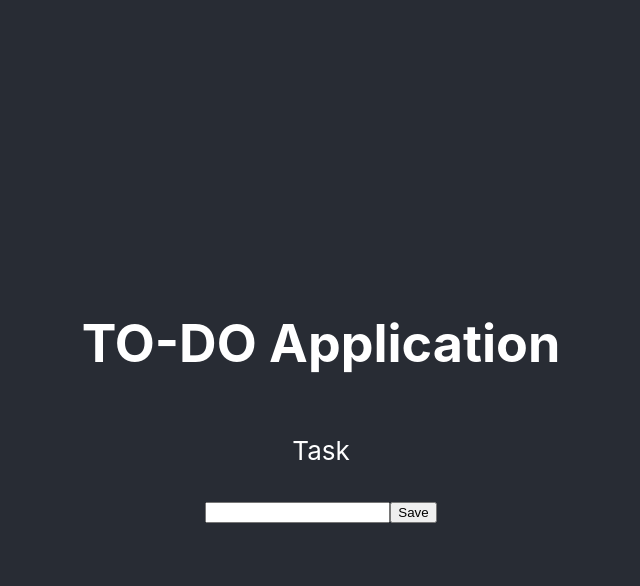
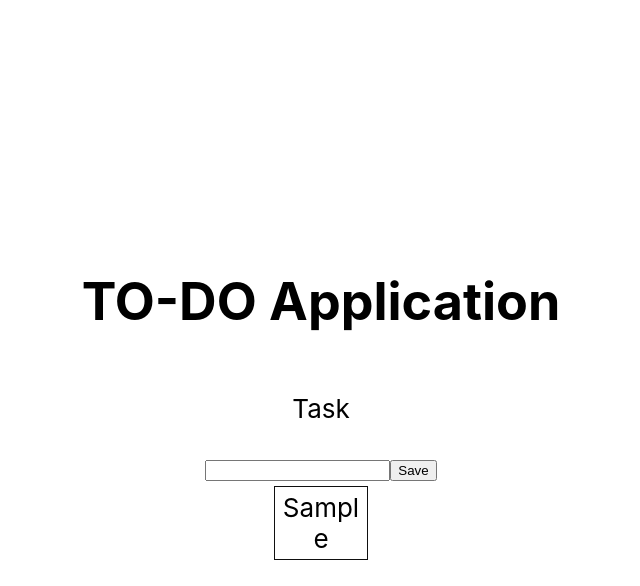
Before and after one commit to deepalig11/TodoApp, a React (Create React App) app: page / in a window 1280 px wide. Both pictures are taken after typing "Sample" into the empty fields and a click on the button "Save". Shown: the top 586 px of the page, without its empty margins (319-959 px from the left). Built offline with nearby package versions, Linux system fonts and the light colour scheme.

Commit message:
aded status

```diff
--- a/src/App.css
+++ b/src/App.css
@@ -14,19 +14,27 @@
 }
 
 .App-header {
-  background-color: #282c34;
+  /* background-color: #282c34; */
   min-height: 100vh;
   display: flex;
   flex-direction: column;
   align-items: center;
   justify-content: center;
   font-size: calc(10px + 2vmin);
-  color: white;
+  /* color: white; */
 }
 
 .App-link {
   color: #61dafb;
 }
+
+.cardlist{
+ width:80%;
+    text-align:center;
+    border: 1px solid rgb(15, 15, 15);
+    padding: 5px;
+    margin:5px auto;
+   word-wrap: break-word;}
 
 @keyframes App-logo-spin {
   from {
--- a/src/App.js
+++ b/src/App.js
@@ -1,26 +1,24 @@
 import React, { useState } from 'react';
 import FlatList from 'flatlist-react';
 import ListGroup from 'react-bootstrap/ListGroup';
+import Card from 'react-bootstrap/Card'
+
 import './App.css';
 
 function App() {
 
-  const [todoarray] = useState([]);
+  const [todoarray, funcArray] = useState([]);
   const [xyz, abc] = useState('');
   const pusharray = (event) => {
     event.preventDefault();
-    console.log(xyz);
-    // list.push({ task: xyz });
-    todoarray.push({ key: Math.random(), task: xyz });
-    // todoarray = list;
-    // localStorage.setItem(todoarray);
-    console.log(todoarray);
-    abc('');
+    if (xyz.length !== 0) {
+      funcArray([{ key: Math.random(), task: xyz, status: 0 }, ...todoarray]);
+      console.log(todoarray);
+      abc('');
+    }
   };
   const myChangeHandler = (event) => {
     abc(event.target.value);
-
-
   }
   const renderList = (list) => {
     return (
@@ -30,6 +28,15 @@ function App() {
     );
   }
 
+  const changeStatus = (x) => {
+    const elementsIndex = todoarray.findIndex(element => element.key === x)
+    console.log(elementsIndex);
+    let newArray = [...todoarray];
+    newArray[elementsIndex] = { key: newArray[elementsIndex].key, task: newArray[elementsIndex].task, status: 1 }
+    funcArray([...newArray]);
+    // todoarray[elementsIndex].status = 1;
+    console.log(todoarray);
+  }
 
 
 
@@ -44,20 +51,18 @@ function App() {
           <input id="todo" type="text" value={xyz} onChange={myChangeHandler} />
           <button onClick={pusharray}>Save</button>
         </form>
-        {/* <FlatList
-          list={todoarray}
-          renderItem={renderList}
-          renderWhenEmpty={() => <div>No task available</div>}
-        /> */}
         <ListGroup>
           {todoarray.map(item => {
             return (
+              <ListGroup.Item variant="dark"
+                onClick={() => { changeStatus(item.key) }}
+              >
+                <Card className="cardlist">
 
-              <ListGroup.Item variant="dark"
-              // onClick={() => this.deleteItem(item.id)}
-              >
-                {todoarray.value}
+                  {item.task}
+                </Card>
               </ListGroup.Item>
+
             )
           })}
         </ListGroup>
```
